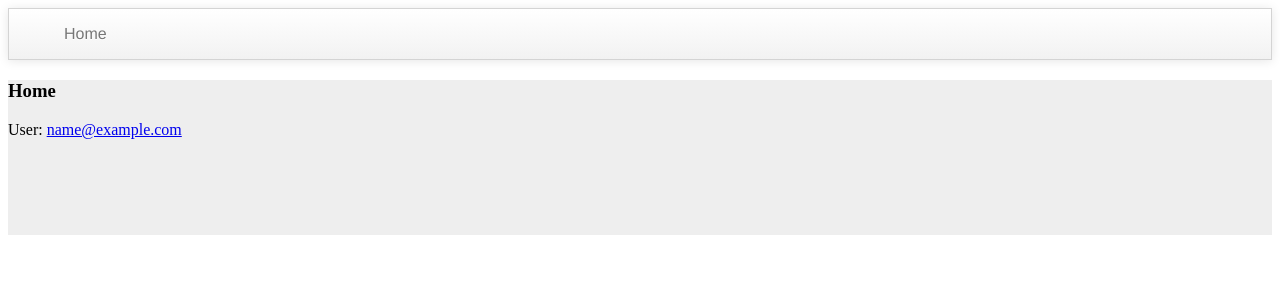
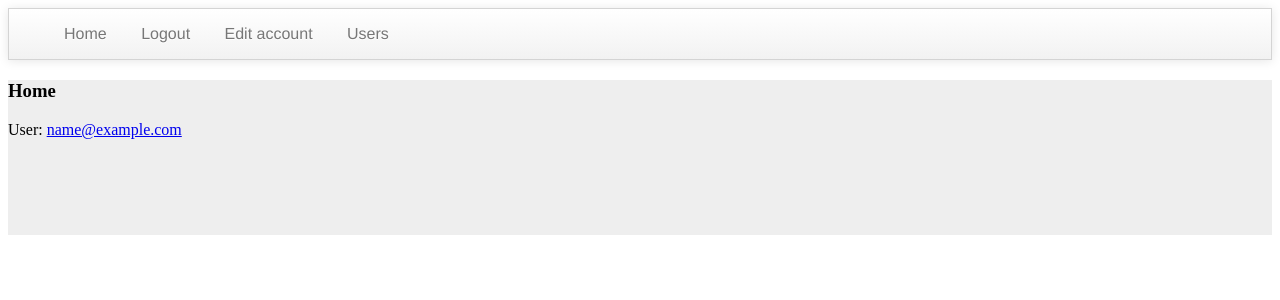
Before and after one commit to RailsApps/rails-devise, a Rails app: page / in a window 1280 px wide. Shown: the top 300 px of the page. Run offline with Rails 7, Linux system fonts and the light colour scheme; the visitor is signed in with stand-in values (Sample User, id 1); style sheets or scripts are compiled from the project's sources; some libraries are stand-ins or nearby versions.

Commit message:
rails_apps_composer: navigation links

```diff
--- a/app/views/layouts/_navigation_links.html.erb
+++ b/app/views/layouts/_navigation_links.html.erb
@@ -1 +1,14 @@
 <%# add navigation links to this file %>
+<% if user_signed_in? %>
+  <li><%= link_to 'Logout', destroy_user_session_path, :method=>'delete' %></li>
+<% else %>
+  <li><%= link_to 'Login', new_user_session_path %></li>
+<% end %>
+<% if user_signed_in? %>
+  <li><%= link_to 'Edit account', edit_user_registration_path %></li>
+<% else %>
+  <li><%= link_to 'Sign up', new_user_registration_path %></li>
+<% end %>
+<% if user_signed_in? %>
+  <li><%= link_to 'Users', users_path %></li>
+<% end %>
```
